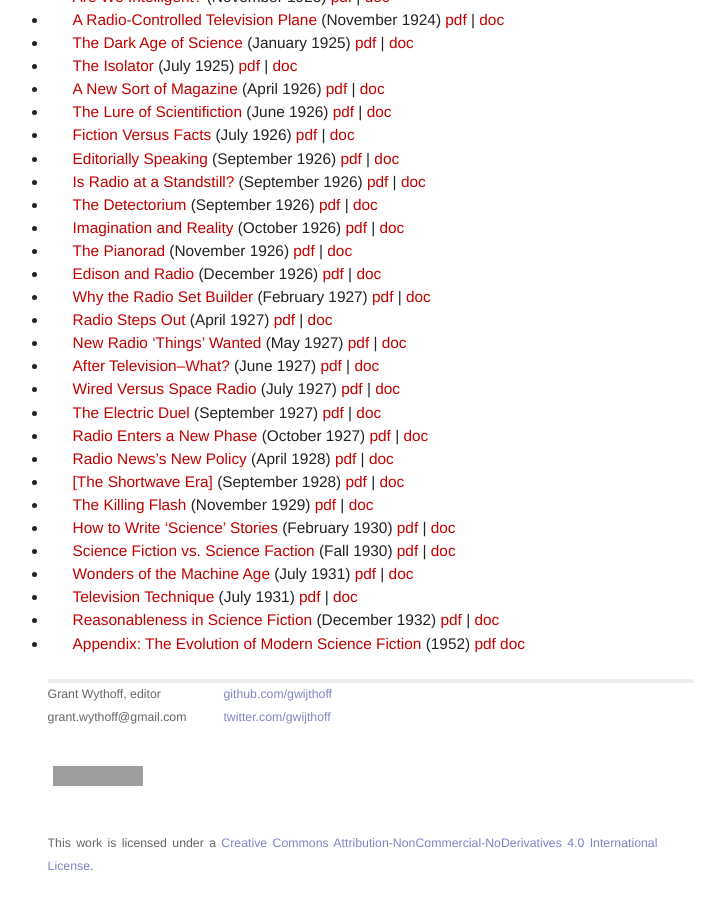
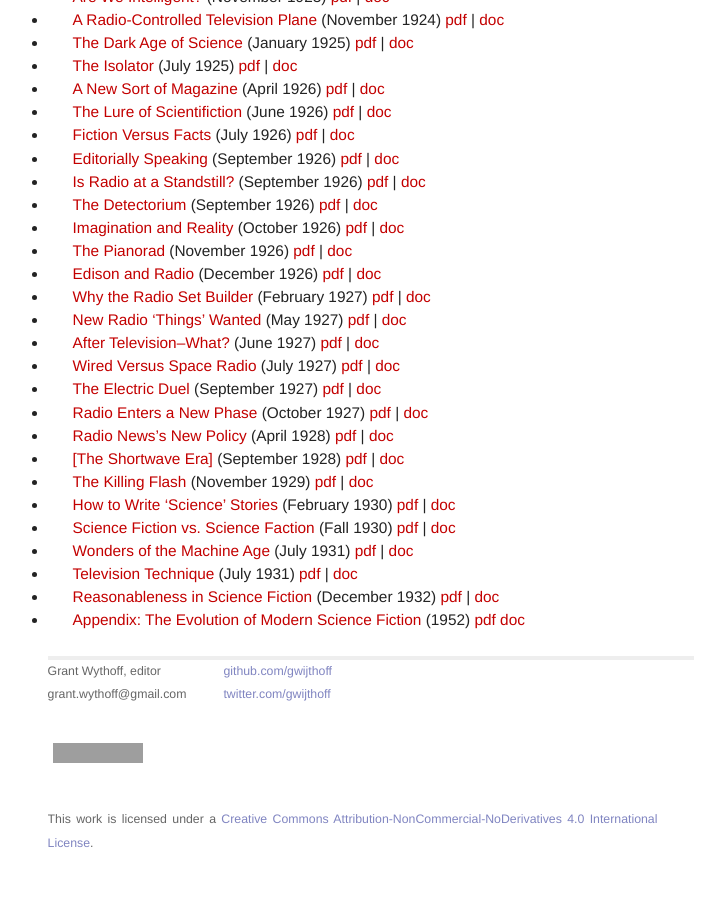
Before and after one commit to gwijthoff/perversity_of_things, a Jekyll site: the page built from TOC_web.md, in a window 1280 px wide and 900 px high, scrolled down 1321 px. Shown: the whole window, without its empty margins (244-969 px from the left). Built offline with Jekyll 4.4.1, drawn with Linux system fonts in a browser that asks for light colours; after the commit the page ends 2198 px from its top, so only the background shows below that; grey boxes are pictures that could not be loaded.

Commit message:
items dropped from book

```diff
--- a/TOC_web.md
+++ b/TOC_web.md
@@ -63,7 +63,6 @@ layout: default
 - [The Pianorad](http://gernsback.wythoff.net/192611_the_pianorad.html) (November 1926)	[pdf](https://github.com/gwijthoff/perversity_of_things/blob/gh-pages/typeset_drafts/192611_the_pianorad.pdf?raw=true) \| [doc](https://github.com/gwijthoff/perversity_of_things/blob/gh-pages/typeset_drafts/192611_the_pianorad.docx)
 - [Edison and Radio](http://gernsback.wythoff.net/192612_edison_and_radio.html) (December 1926)	[pdf](https://github.com/gwijthoff/perversity_of_things/blob/gh-pages/typeset_drafts/192612_edison_and_radio.pdf?raw=true) \| [doc](https://github.com/gwijthoff/perversity_of_things/blob/gh-pages/typeset_drafts/192612_edison_and_radio.docx)
 - [Why the Radio Set Builder](http://gernsback.wythoff.net/192702_why_radio_set_builder.html) (February 1927)	[pdf](https://github.com/gwijthoff/perversity_of_things/blob/gh-pages/typeset_drafts/192702_why_radio_set_builder.pdf?raw=true) \| [doc](https://github.com/gwijthoff/perversity_of_things/blob/gh-pages/typeset_drafts/192702_why_radio_set_builder.docx)
-- [Radio Steps Out](http://gernsback.wythoff.net/192704_radio_steps_out.html) (April 1927)	[pdf](https://github.com/gwijthoff/perversity_of_things/blob/gh-pages/typeset_drafts/192704_radio_steps_out.pdf?raw=true) \| [doc](https://github.com/gwijthoff/perversity_of_things/blob/gh-pages/typeset_drafts/192704_radio_steps_out.docx)
 - [New Radio ‘Things’ Wanted](http://gernsback.wythoff.net/192705_new_radio_things.html) (May 1927)	[pdf](https://github.com/gwijthoff/perversity_of_things/blob/gh-pages/typeset_drafts/192705_new_radio_things.pdf?raw=true) \| [doc](https://github.com/gwijthoff/perversity_of_things/blob/gh-pages/typeset_drafts/192705_new_radio_things.docx)
 - [After Television--What?](http://gernsback.wythoff.net/192706_after_television_what.html) (June 1927)	[pdf](https://github.com/gwijthoff/perversity_of_things/blob/gh-pages/typeset_drafts/192706_after_television_what.pdf?raw=true) \| [doc](https://github.com/gwijthoff/perversity_of_things/blob/gh-pages/typeset_drafts/192706_after_television_what.docx)
 - [Wired Versus Space Radio](http://gernsback.wythoff.net/192707_wired_versus_space_radio.html) (July 1927)	[pdf](https://github.com/gwijthoff/perversity_of_things/blob/gh-pages/typeset_drafts/192707_wired_versus_space_radio.pdf?raw=true) \| [doc](https://github.com/gwijthoff/perversity_of_things/blob/gh-pages/typeset_drafts/192707_wired_versus_space_radio.docx)
```
